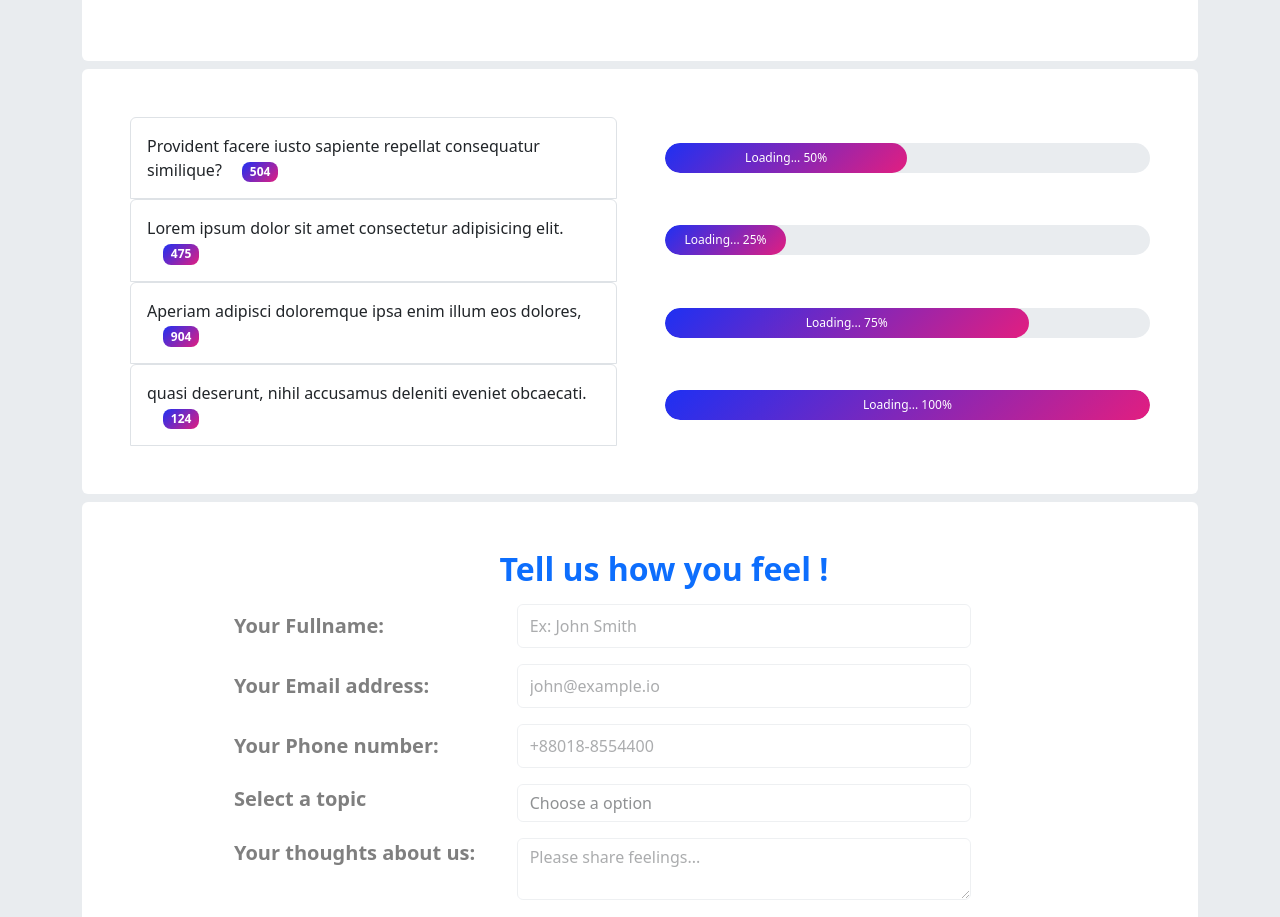
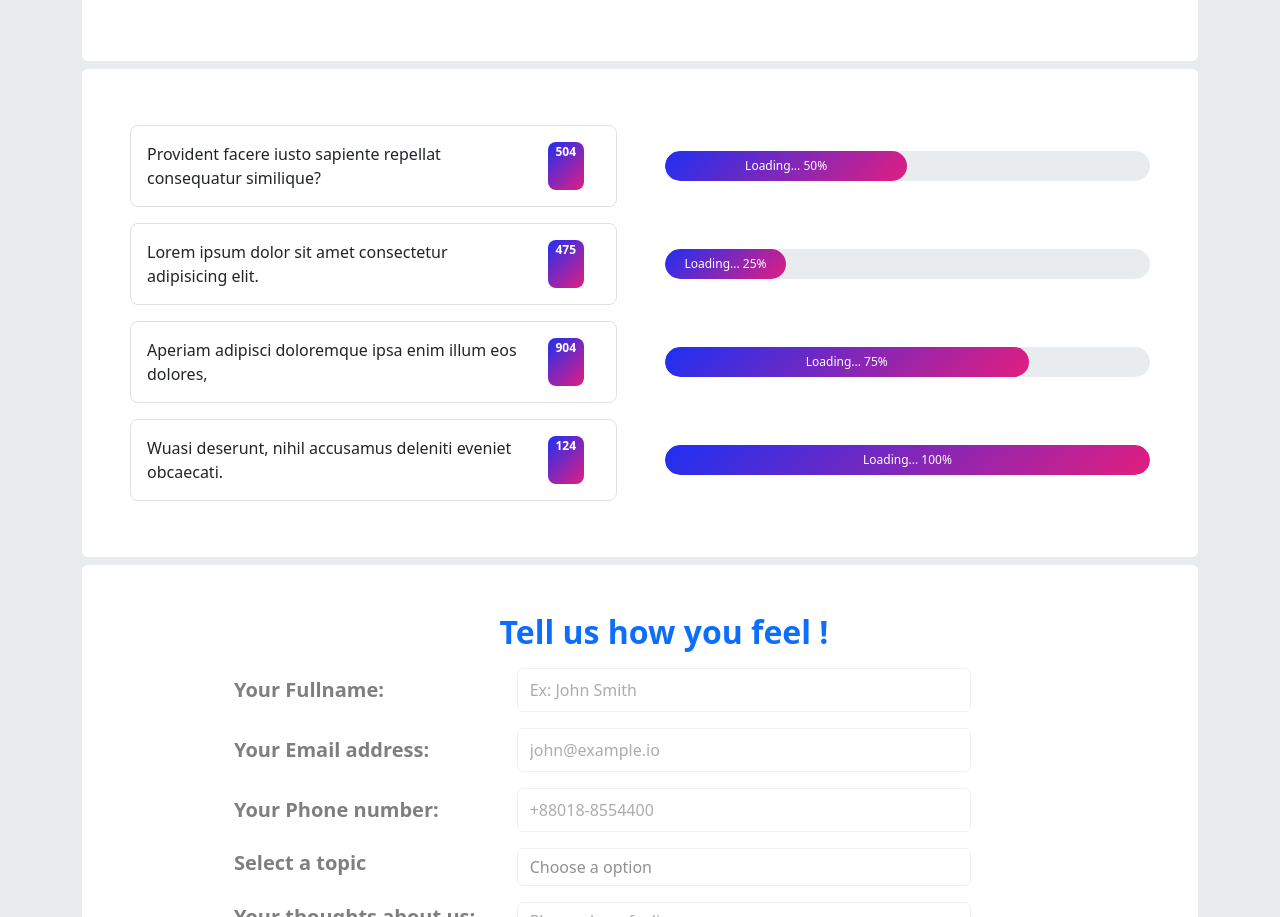
Before and after one commit to shant0786/Ostad-Assignment, a plain HTML site: page index.html in a window 1280 px wide. Shown: the part 1324-2241 px from the top of the page. Drawn offline with nearby package versions, Linux system fonts and the light colour scheme.

Commit message:
impv:minor improvements

```diff
--- a/css/style.css
+++ b/css/style.css
@@ -74,5 +74,6 @@ transition: all 0.100s linear;
 }
 .card:hover{
     transform: translateY(-10px);
-    transition: all 0.1s linear;
+    transition: all 0.2s ease-out;
+
 }
--- a/index.html
+++ b/index.html
@@ -275,8 +275,12 @@
 					<div class="container bg-white p-5 rounded-2 my-2">
 						<!-- BAR+LIST 1 -->
 						<div class="list-group d-flex flex-row gap-5 justify-content-center align-items-center">
-							<a href="#" class="list-group-item list-group-flush py-3 list-group-item-action w-50">Provident facere iusto
-								sapiente repellat consequatur similique? <span class="badge bg-warning rounded-3 mx-3">504</span></a>
+							<a href="#"
+								class="list-group-item list-group-flush py-3 list-group-item-action w-50 my-2 rounded-3 d-flex justify-content-between">
+								<span>Provident
+									facere
+									iusto
+									sapiente repellat consequatur similique?</span> <span class="badge bg-warning rounded-3 mx-3">504</span></a>
 							<div class="progress d-inline-block w-50">
 								<div class="progress progress-bar bg-warning progress-bar-striped" role="progressbar" aria-valuenow="50"
 									aria-valuemin="0"
@@ -285,8 +289,11 @@
 						</div>
 						<!-- BAR+LIST 2 -->
 						<div class="list-group d-flex flex-row gap-5 justify-content-center align-items-center">
-							<a href="#" class="list-group-item list-group-flush py-3 list-group-item-action w-50"> Lorem ipsum dolor sit amet
-								consectetur adipisicing elit.<span class="badge bg-warning rounded-3 mx-3">475</span> </a>
+							<a href="#"
+								class="list-group-item list-group-flush py-3 list-group-item-action w-50 my-2 rounded-3 d-flex justify-content-between"><span>
+									Lorem ipsum dolor
+									sit amet
+									consectetur adipisicing elit.</span><span class="badge bg-warning rounded-3 mx-3">475</span></a>
 							<div class="progress d-inline-block w-50">
 								<div class="progress progress-bar bg-warning progress-bar-striped" role="progressbar" aria-valuenow="25"
 									aria-valuemin="0"
@@ -295,8 +302,11 @@
 						</div>
 						<!-- BAR+LIST 3 -->
 						<div class="list-group d-flex flex-row gap-5 justify-content-center align-items-center">
-							<a href="#" class="list-group-item list-group-flush py-3 list-group-item-action w-50">Aperiam adipisci doloremque
-								ipsa enim illum eos dolores, <span class="badge bg-warning rounded-3 mx-3">904</span></a>
+							<a href="#"
+								class="list-group-item list-group-flush py-3 list-group-item-action w-50 my-2 rounded-3 d-flex justify-content-between"><span>Aperiam
+									adipisci
+									doloremque
+									ipsa enim illum eos dolores, </span><span class="badge bg-warning rounded-3 mx-3">904</span></a>
 							<div class="progress d-inline-block w-50">
 								<div class="progress progress-bar bg-warning progress-bar-striped" role="progressbar" aria-valuenow="75"
 									aria-valuemin="0"
@@ -305,8 +315,11 @@
 						</div>
 						<!-- BAR+LIST 4 -->
 						<div class="list-group d-flex flex-row gap-5 justify-content-center align-items-center">
-							<a href="#" class="list-group-item list-group-flush py-3 list-group-item-action w-50">quasi deserunt, nihil
-								accusamus deleniti eveniet obcaecati.<span class="badge bg-warning rounded-3 mx-3">124</span></a>
+							<a href="#"
+								class="list-group-item list-group-flush py-3 list-group-item-action w-50 my-2 rounded-3 d-flex justify-content-between"><span>
+									Wuasi deserunt,
+									nihil
+									accusamus deleniti eveniet obcaecati.</span><span class="badge bg-warning rounded-3 mx-3">124</span></a>
 							<div class="progress d-inline-block w-50">
 								<div class="progress progress-bar bg-warning progress-bar-striped" role="progressbar" aria-valuenow="100"
 									aria-valuemin="0"
```
